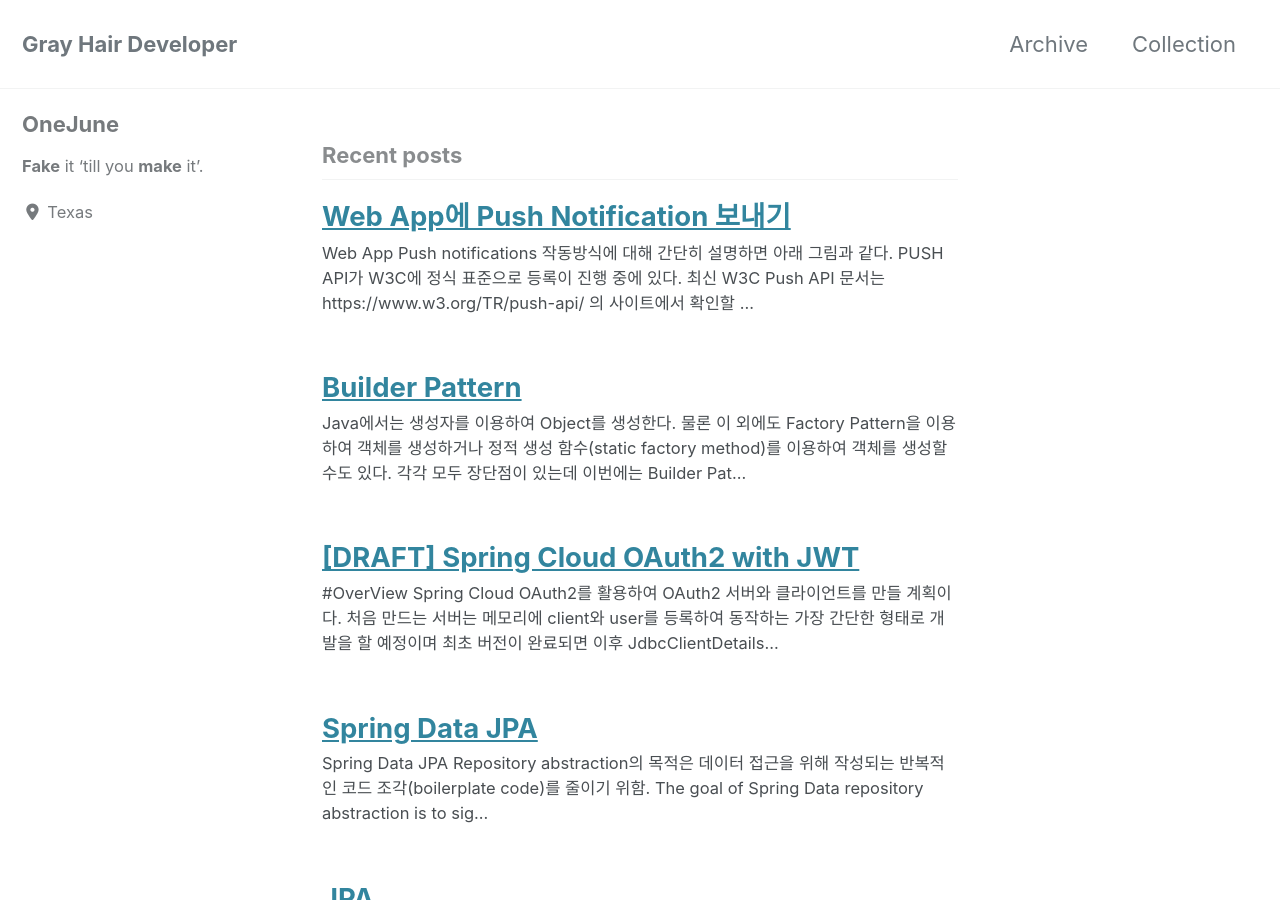
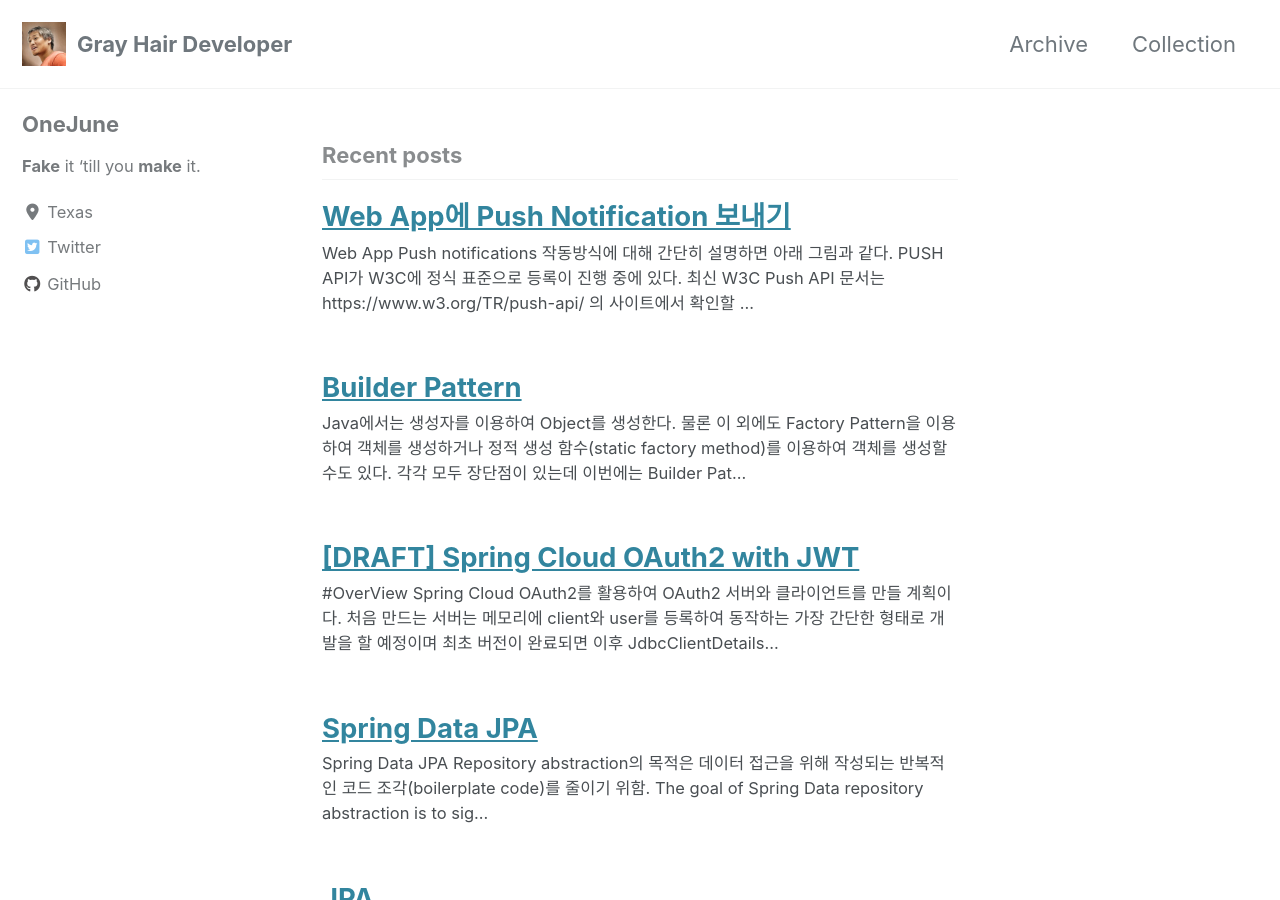
Before and after one commit to GrayhairWonjun/GrayhairWonjun.github.io, a Jekyll site: the page built from index.html, in a window 1280 px wide and 900 px high. Built offline with Jekyll 4.4.1, drawn with Linux system fonts in a browser that asks for light colours; cached includes are drawn as plain includes; nearby versions of some CDN libraries; the list of posts is cut into pages by our own code.

Commit message:
no message

```diff
--- a/_config.yml
+++ b/_config.yml
@@ -25,7 +25,7 @@
 baseurl                  : # the subpath of your site, e.g. "/blog"
 repository               : # GitHub username/repo-name e.g. "mmistakes/minimal-mistakes"
 teaser                   : # path of fallback teaser image, e.g. "/assets/images/500x300.png"
-logo                     : # path of logo image to display in the masthead, e.g. "/assets/images/88x88.png"
+logo                     : "/assets/images/Wonjun.jpeg" # path of logo image to display in the masthead, e.g. "/assets/images/88x88.png"
 masthead_title           : # overrides the website title displayed in the masthead, use " " for no title
 # breadcrumbs            : false # true, false (default)
 words_per_minute         : 200
@@ -108,7 +108,7 @@
 author:
   name             : "OneJune"
   avatar           : # path of avatar image, e.g. "/assets/images/bio-photo.jpg"
-  bio              : "**Fake** it 'till you **make** it'."
+  bio              : "**Fake** it 'till you **make** it."
   location         : "Texas"
   email            :
   email_md5: b79784fd653274c34fcc7ed848f4ce63
@@ -121,13 +121,13 @@
       # url: "https://your-website.com"
     - label: "Twitter"
       icon: "fab fa-fw fa-twitter-square"
-      # url: "https://twitter.com/"
+      url: "https://twitter.com/"
     - label: "Facebook"
       icon: "fab fa-fw fa-facebook-square"
       # url: "https://facebook.com/"
     - label: "GitHub"
       icon: "fab fa-fw fa-github"
-      # url: "https://github.com/"
+      url: "https://github.com/"
     - label: "Instagram"
       icon: "fab fa-fw fa-instagram"
       # url: "https://instagram.com/"
```
